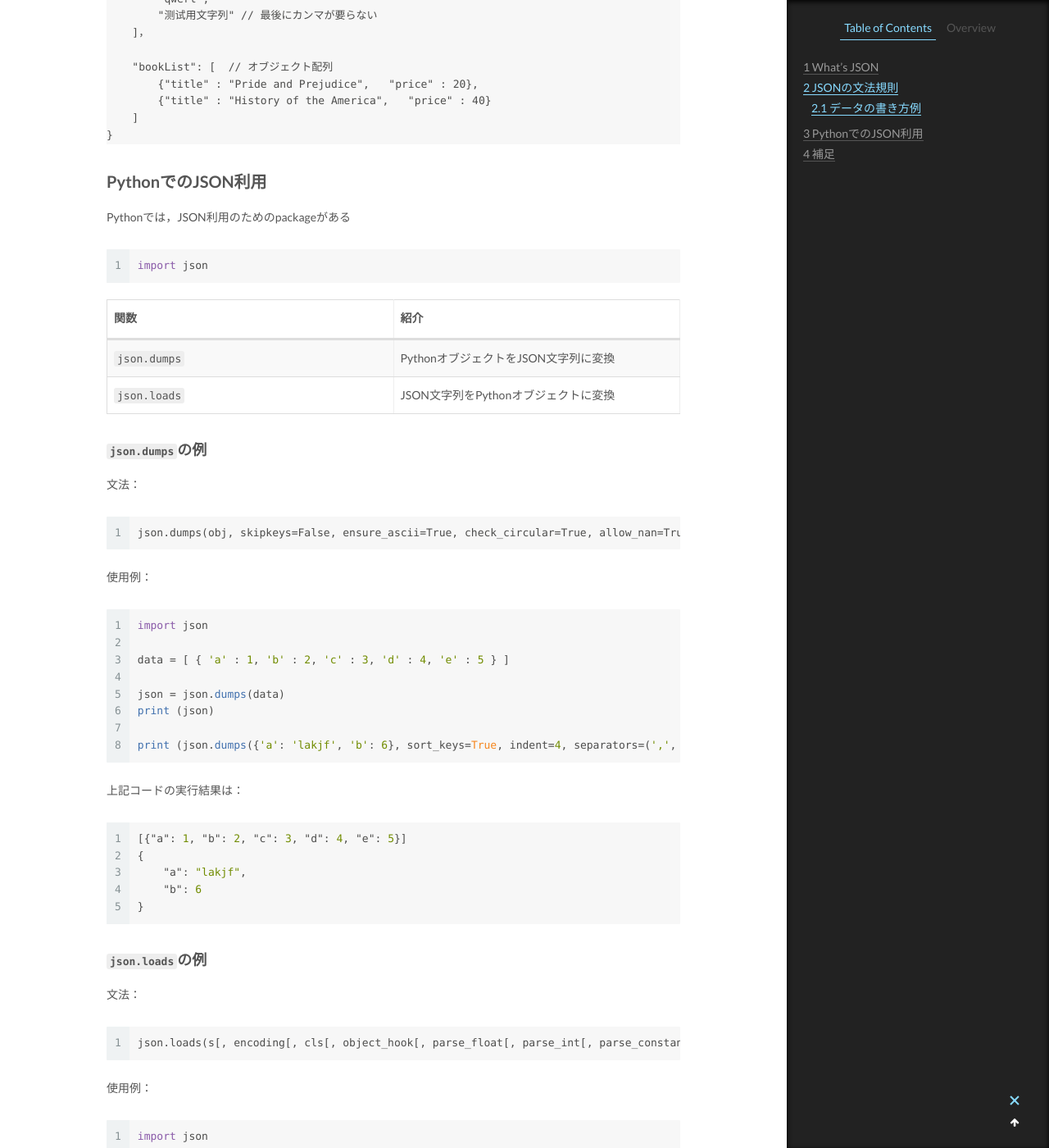
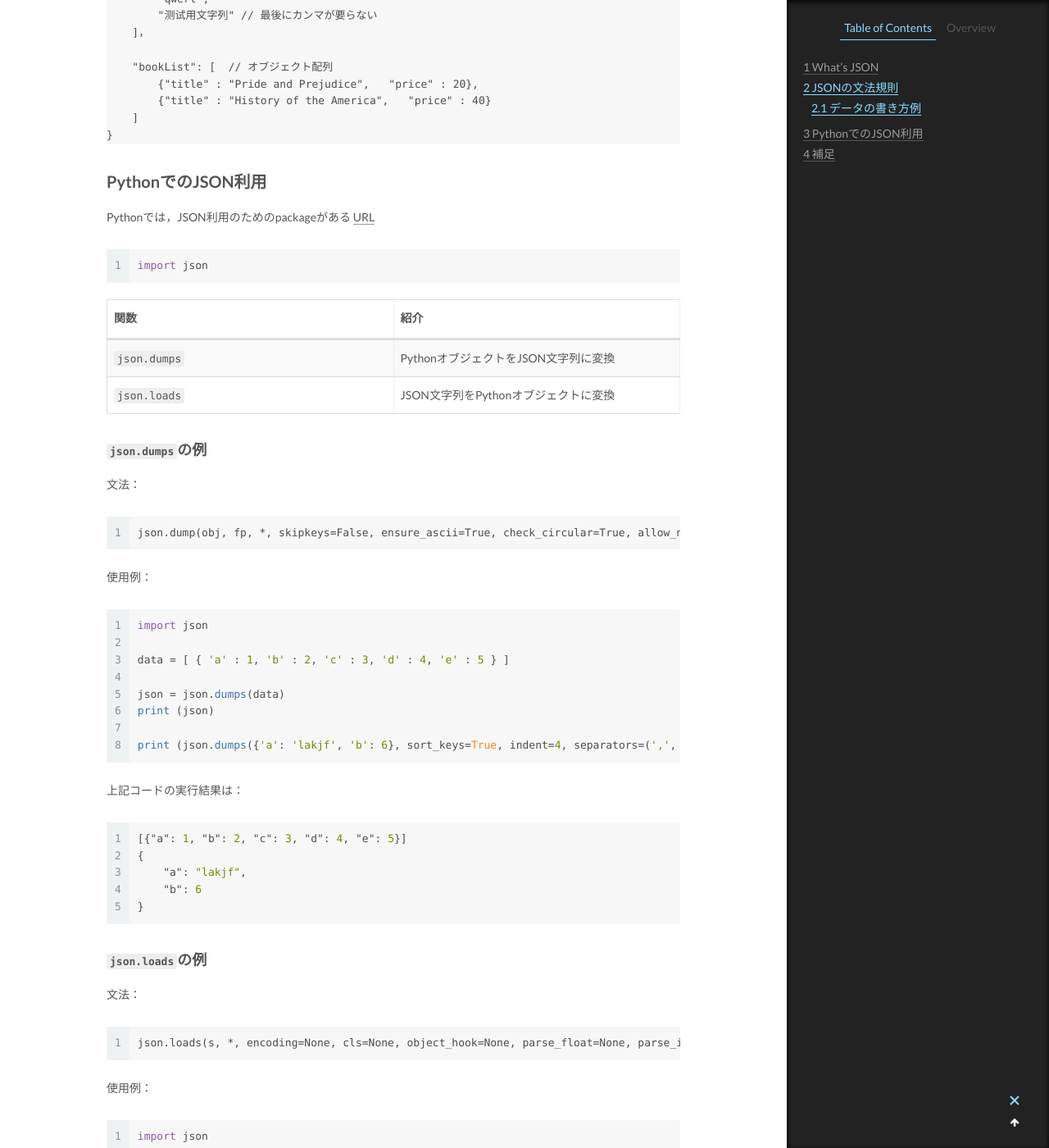
Before and after one commit to JiWang-CIT/My-Blog, a Jekyll site: the page built from _posts/2018-10-26-Tutorial_JSON.md, in a window 1280 px wide and 1400 px high, scrolled down 1727 px. Shown: the whole window at 82% size. Built offline with Jekyll 4.4.1, drawn with Linux system fonts in a browser that asks for light colours.

Commit message:
Update 2018-10-26-Tutorial_JSON.md

````diff
--- a/_posts/2018-10-26-Tutorial_JSON.md
+++ b/_posts/2018-10-26-Tutorial_JSON.md
@@ -54,7 +54,7 @@ JSONの文字コードはUTF-8となることで，どのプラットフォー
 
 ## PythonでのJSON利用
 
-Pythonでは，JSON利用のためのpackageがある
+Pythonでは，JSON利用のためのpackageがある [URL](https://docs.python.jp/3/library/json.html)
 
 ``` python
 import json
@@ -72,7 +72,7 @@ import json
 文法：
 
 ```
-json.dumps(obj, skipkeys=False, ensure_ascii=True, check_circular=True, allow_nan=True, cls=None, indent=None, separators=None, encoding="utf-8", default=None, sort_keys=False, **kw)
+json.dump(obj, fp, *, skipkeys=False, ensure_ascii=True, check_circular=True, allow_nan=True, cls=None, indent=None, separators=None, default=None, sort_keys=False, **kw)
 ```
 
 使用例：
@@ -104,7 +104,7 @@ print (json.dumps({'a': 'lakjf', 'b': 6}, sort_keys=True, indent=4, separators=(
 文法：
 
 ```
-json.loads(s[, encoding[, cls[, object_hook[, parse_float[, parse_int[, parse_constant[, object_pairs_hook[, **kw]]]]]]]])
+json.loads(s, *, encoding=None, cls=None, object_hook=None, parse_float=None, parse_int=None, parse_constant=None, object_pairs_hook=None, **kw)
 ```
 
 使用例：
````
